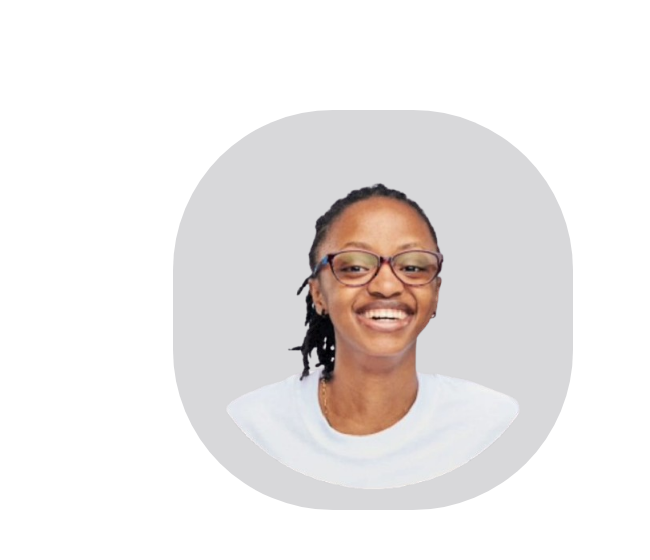
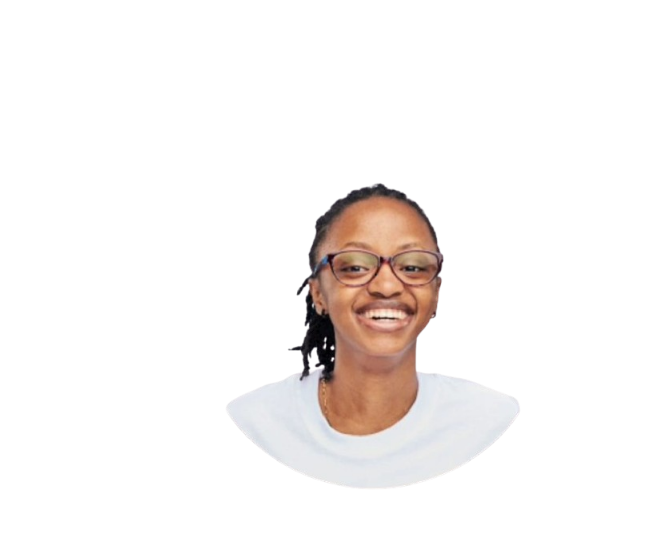
Before and after one commit to Winfred-Mwendwa/portfolio_website, a plain HTML site: page index.html in a window 1280 px wide. Shown: the part 174-734 px from the top of the page, 0-650 px from the left. Drawn offline with Linux system fonts and the light colour scheme.

Commit message:
[skip-ci]update profile photo

```diff
--- a/index.html
+++ b/index.html
@@ -45,7 +45,7 @@
     <section id="profile">
         <div class="section__pic-container">
             <img
-                src="./assets/hero-photo_1.png"
+                src="./assets/hero-photo.png"
                 alt="winfred Mwendwa profile picture"
                 class="hero-pic"
             />
```
